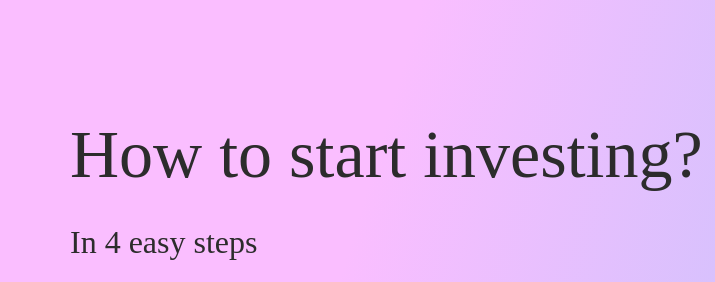
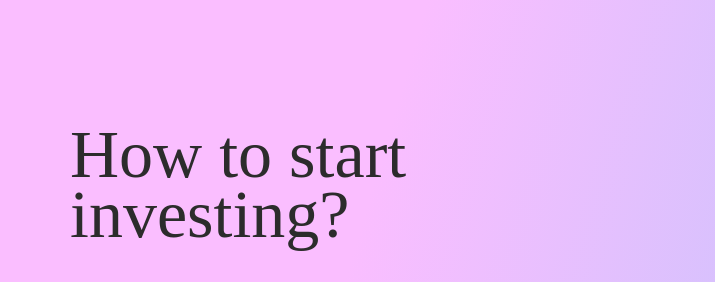
Before and after one commit to dimores28/monexo, a website built with Vite: page index.html in a window 1280 px wide. Shown: the part 2700-2982 px from the top of the page, 0-715 px from the left. Built offline with nearby package versions, Linux system fonts and the light colour scheme; a script that the page names is missing; files whose address does not match are found by name.

Commit message:
fix headers

```diff
--- a/index.html
+++ b/index.html
@@ -160,7 +160,7 @@
                <div class="row">
                   <div class="case">
                      <h2 class="section-header case__header">
-                        What we offers?
+                        What <br> we offers?
                      </h2>
                      <p class="case__text">
                         Monexo connects ordinary investors and a farm of
@@ -329,7 +329,7 @@
       <div class="section">
          <section class="provide page-container" id="provide">
             <div class="container provide-bg">
-               <h2 class="section-header">We provide you:</h2>
+               <h2 class="section-header">We <br> provide you:</h2>
 
                <div class="row services">
                   <div class="service">
--- a/src/less/_investing.less
+++ b/src/less/_investing.less
@@ -5,6 +5,10 @@
    padding-top: 100px;
    padding-bottom: 100px;
    background:  linear-gradient(106.46deg, #FABEFF 28.76%, #9EC6FA 95.13%);
+
+   &__header {
+      max-width: 400px;
+   }
 
    &__text {
       font-family: 'Everett';
```
